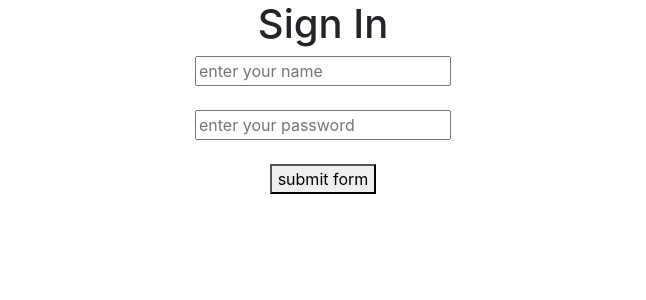
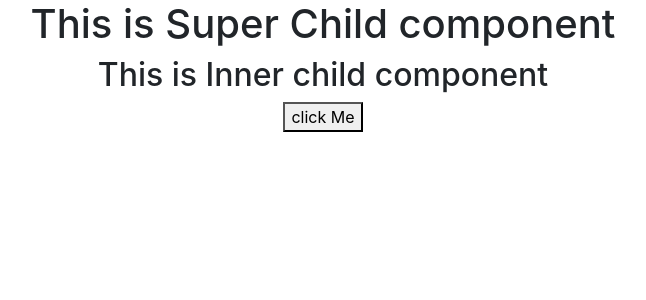
Before and after one commit to RAVIWITHGIT/React, a React (Create React App) app: page / in a window 1280 px wide. Shown: the top 300 px of the page, without its empty margins (317-963 px from the left). Built offline with nearby package versions, Linux system fonts and the light colour scheme.

Commit message:
update code

```diff
--- a/src/App.js
+++ b/src/App.js
@@ -1,12 +1,11 @@
 import React from 'react';
-import Tut9 from './tut9_condition/tut9';
-import Tut19 from './tut19_basicFormvalidation/tut19';
+import Tut20 from './tut20_passFunction/tut20';
 
 
 
 function App() {
   return (
-    <Tut19/>
+    <Tut20/>
   );
 }
 
--- /dev/null
+++ b/src/tut20_passFunction/tut20.js
@@ -0,0 +1,16 @@
+import React from 'react'
+import Tut20as from './tut20as'
+
+const Tut20 = () => {
+    function alertFun(){
+        alert("This Alert Pass From Super Child")
+    }
+  return (
+    <div className='text-center'>
+      <h1>This is Super Child component</h1>
+      <Tut20as passfun = {alertFun}/>
+    </div>
+  )
+}
+
+export default Tut20
--- /dev/null
+++ b/src/tut20_passFunction/tut20as.js
@@ -0,0 +1,13 @@
+import React from 'react'
+
+const Tut20as = (props) => {
+  return (
+    <div >
+      <h2>This is Inner child component</h2>
+      {/* <button onClick={props.passfun}>click Me</button> */}
+      <button onClick={()=>{props.passfun()}}>click Me</button> {/*  same see upper only diffrent way call function    */}
+    </div>
+  )
+}
+
+export default Tut20as
```
